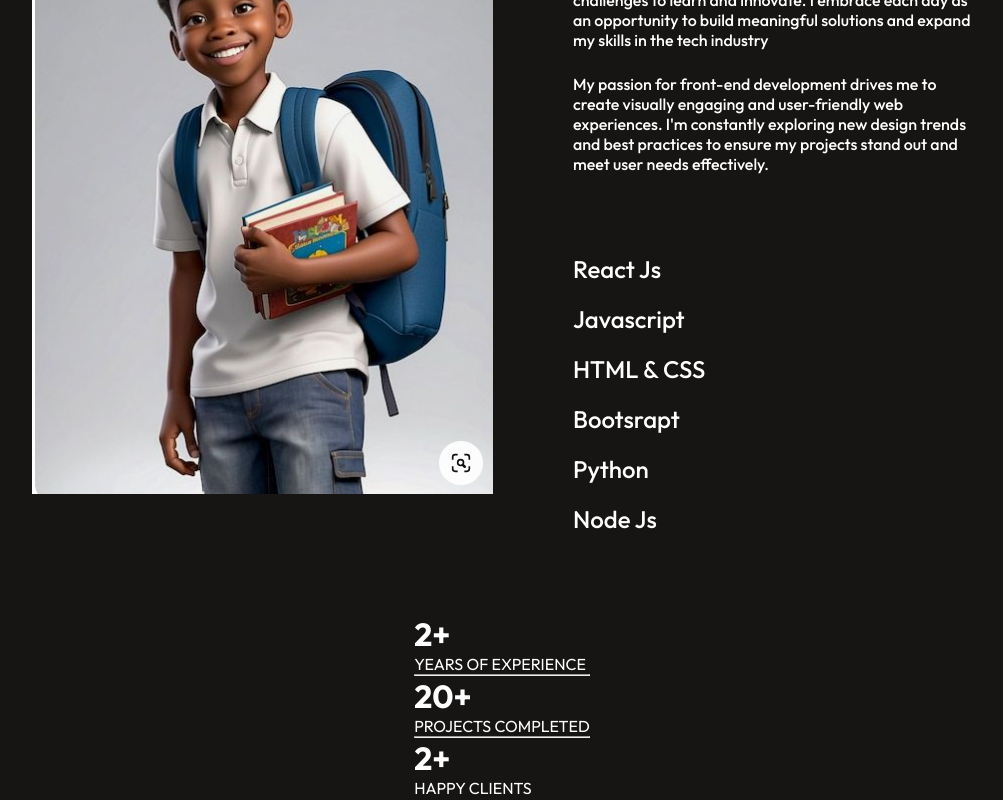
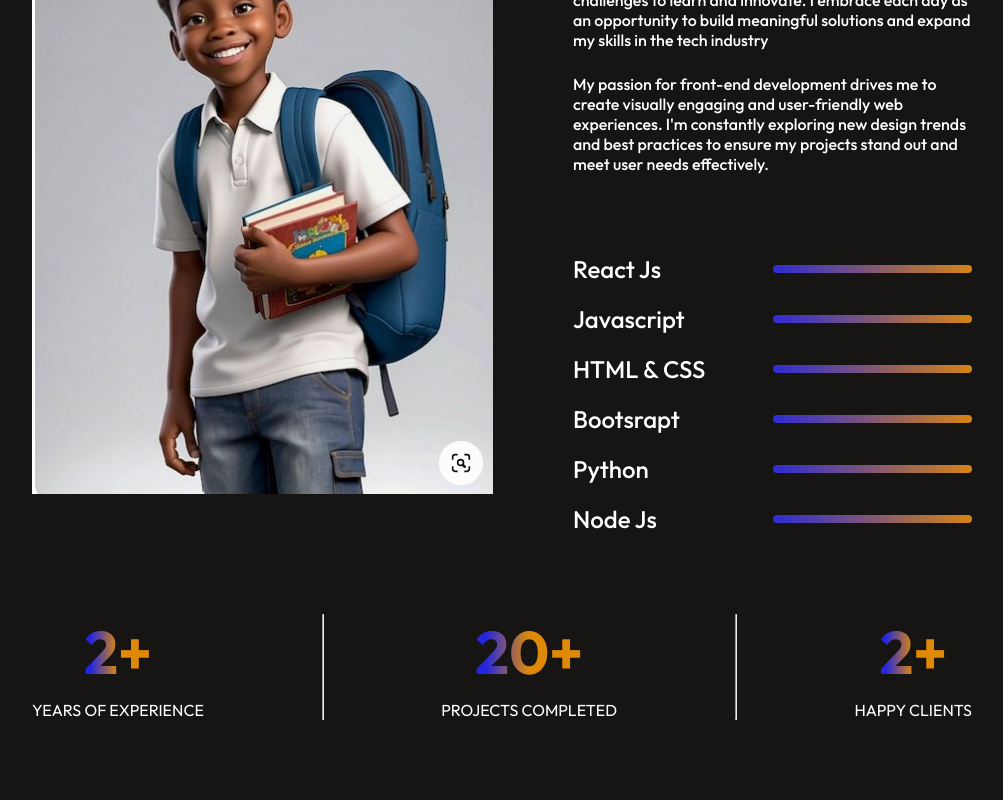
Before and after one commit to vincentMunywoki/my-portfolio, a React (Vite) app: page / in a window 1280 px wide. Shown: the part 1380-2180 px from the top of the page, without its empty margins (138-1141 px from the left). Built offline with nearby package versions, Linux system fonts and the light colour scheme.

Commit message:
about me

```diff
--- a/src/Components/About/About.css
+++ b/src/Components/About/About.css
@@ -61,5 +61,26 @@
     width: 50%;
     height: 8px;
     border-radius: 50px;
-    background: linear-gradient(264deg #DF8908 -5.09%, #2326e1 106.28%);
+    background: linear-gradient(264deg, #DF8908 -5.09%, #2326e1 106.28%);
 }
+.about-achievements{
+    display: flex;
+    width: 100%;
+    justify-content: space-between;
+    margin-bottom: 80px;
+}
+.about-achievement{
+    display: flex;
+    flex-direction: column;
+    align-items: center;
+    gap: 10px;
+    transition: 0.5s;
+}
+.about-achievement h1{
+    font-size: 60px;
+    font-weight: 700;
+    background: linear-gradient(270deg, #DF8908 50.41%, #2326e1 90.25%);
+    background-clip: text;
+    -webkit-background-clip: text;
+    -webkit-text-fill-color: transparent;
+}
```
